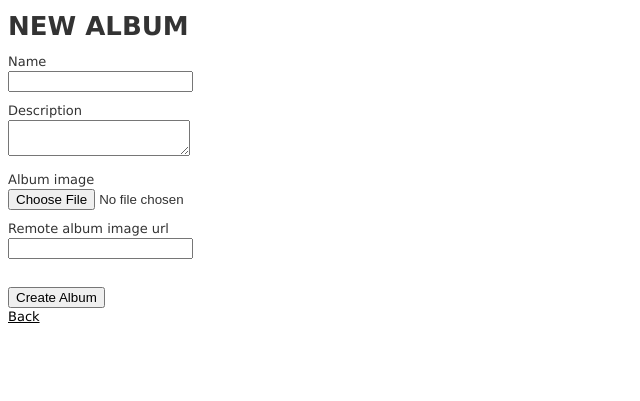
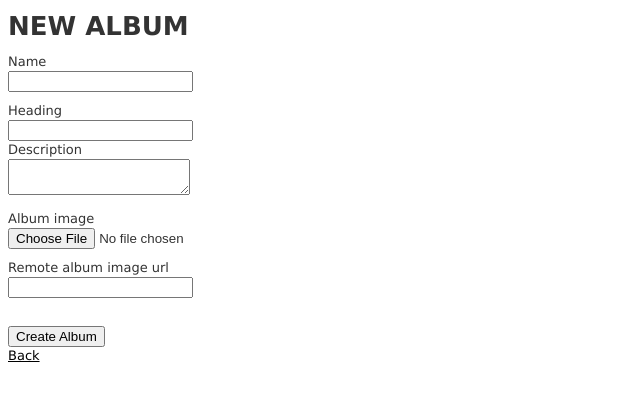
Before and after one commit to crosbourne/project_3, a Rails app: page /albums/new in a window 1280 px wide. Shown: the part 85-486 px from the top of the page, without its empty margins (0-640 px from the left). Run offline with Rails 7, Linux system fonts and the light colour scheme; the visitor is signed in with stand-in values (Sample User, id 1); data that the repository does not hold is empty; style sheets or scripts are compiled from the project's sources; some libraries are stand-ins or nearby versions.

Commit message:
added heading to albums

```diff
--- a/app/controllers/albums_controller.rb
+++ b/app/controllers/albums_controller.rb
@@ -80,7 +80,8 @@ class AlbumsController < ApplicationController
         :remote_album_image_url,
         :description,
         :comic_id,
-        :user_id
+        :user_id,
+        :heading
         )
     end
 end
--- a/app/views/albums/_form.html.erb
+++ b/app/views/albums/_form.html.erb
@@ -14,6 +14,9 @@
 <div class="field">
   <%= f.label :name %><br>
   <%= f.text_field :name %>
+</div>
+  <%= f.label :heading %><br>
+  <%= f.text_field :heading %>
 </div>
 <div class="field">
   <%= f.label :description %><br />
--- a/app/views/albums/show.html.erb
+++ b/app/views/albums/show.html.erb
@@ -2,7 +2,9 @@
 <p>
   <%= @album.name %><br>
   <%= link_to image_tag(@album.album_image.detail.url, height: '300', width: '500'), @album.album_image.detail.url %><br>
-  <%= @album.description %>
+  <%= @album.name %><br>
+  <%= @album.description %><br><br>
+  <%= @album.heading %><br>
 </p>
 
 
--- a/app/views/comics/show.html.erb
+++ b/app/views/comics/show.html.erb
@@ -4,8 +4,8 @@
   <!-- <strong>Name:</strong> -->
   <%= @comic.name %><br>
   <%= @comic.description %><br>
-  <%= comic.issue_number %>
-  <%= link_to image_tag(@comic.comic_image.thumb.url), @comic.comic_image.detail.url %>
+  <%= link_to image_tag(@comic.comic_image.thumb.url), @comic.comic_image.detail.url %><br>
+  issue #<%= @comic.issue_number %><br>
 </p>
 
 
--- a/app/views/pages/discover.html.erb
+++ b/app/views/pages/discover.html.erb
@@ -4,7 +4,6 @@
   <p>
     <!-- <strong>Name:</strong> -->
     <%= link_to album.name, album %><br>
-    <%= album.description %><br>
     <%= link_to image_tag(album.album_image.thumb.url), album.album_image.detail.url %>
   </p>
   <% end %>
--- a/app/views/users/show.html.erb
+++ b/app/views/users/show.html.erb
@@ -37,7 +37,6 @@
     <p>
       <!-- <strong>Name:</strong> -->
       <%= link_to album.name, album %><br>
-      <%= album.description %><br>
       <%= link_to image_tag(album.album_image.thumb.url), album %><br>
       <%= link_to 'Edit', edit_album_path(album) if can? :edit, album %>
       <%= link_to 'Destroy', album, method: :delete, data: { confirm: 'Are you sure?' } if can?(:destroy, album)%>
--- /dev/null
+++ b/db/migrate/20150210210001_add_heading_to_albums.rb
@@ -0,0 +1,5 @@
+class AddHeadingToAlbums < ActiveRecord::Migration
+  def change
+    add_column :albums, :heading, :string
+  end
+end
```
Also changed, not shown: db/schema.rb.
